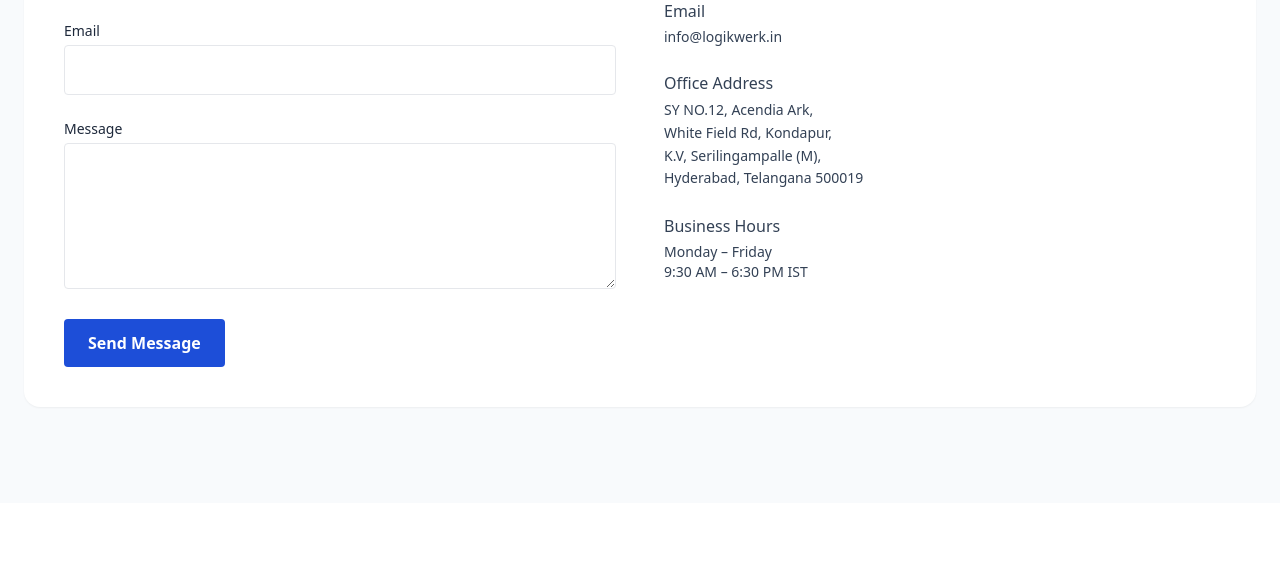
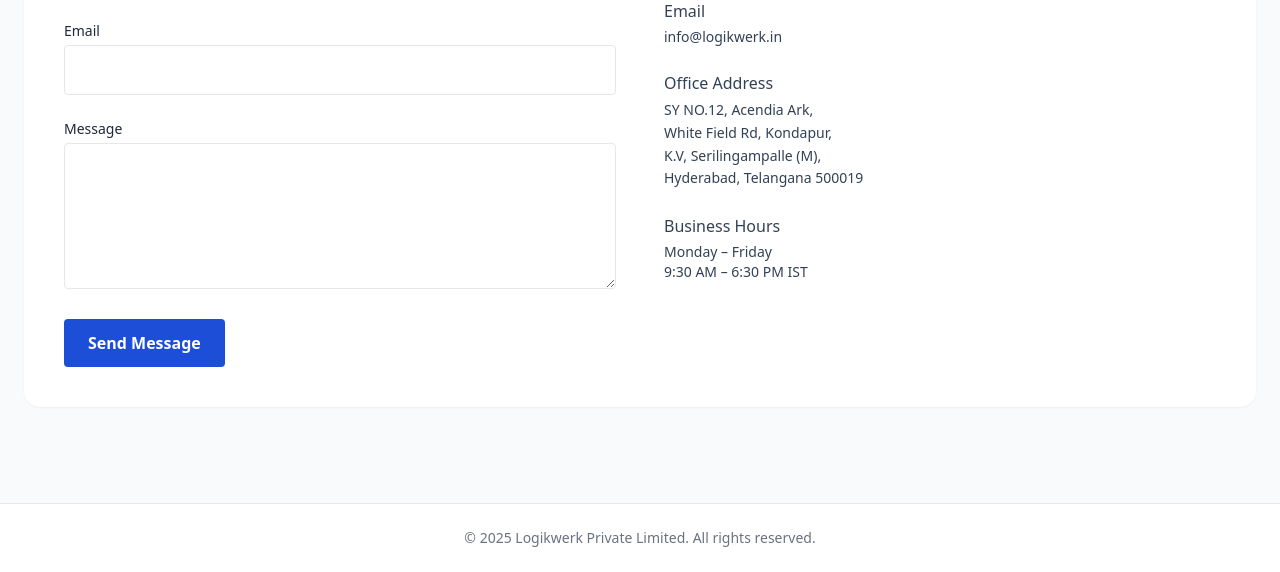
Before and after one commit to dsreddyios/dsreddyios.github.io, a plain HTML site: page index.html in a window 1280 px wide. Shown: the part 4269-4841 px from the top of the page. Before the commit the page ends 4772 px from the top, so only its background shows below. Drawn offline with nearby package versions, Linux system fonts and the light colour scheme.

Commit message:
index.html

```diff
--- a/index.html
+++ b/index.html
@@ -1,3 +1,4 @@
+
 <!DOCTYPE html>
 <html lang="en">
 <head>
@@ -521,6 +522,10 @@
     </div>
   </div>
 </section>
+    <footer class="border-t border-gray-200 bg-white py-6 text-center text-sm text-gray-500">
+  © <span id="year"></span> Logikwerk Private Limited. All rights reserved.
+</footer>
+
  <script>
     const menuBtn = document.getElementById("menu-btn");
     const mobileMenu = document.getElementById("mobile-menu");
@@ -528,6 +533,8 @@
     menuBtn.onclick = function () {
       mobileMenu.classList.toggle("hidden");
     };
+      document.getElementById("year").textContent = new Date().getFullYear();
+
   </script>
 
 </body>
```
